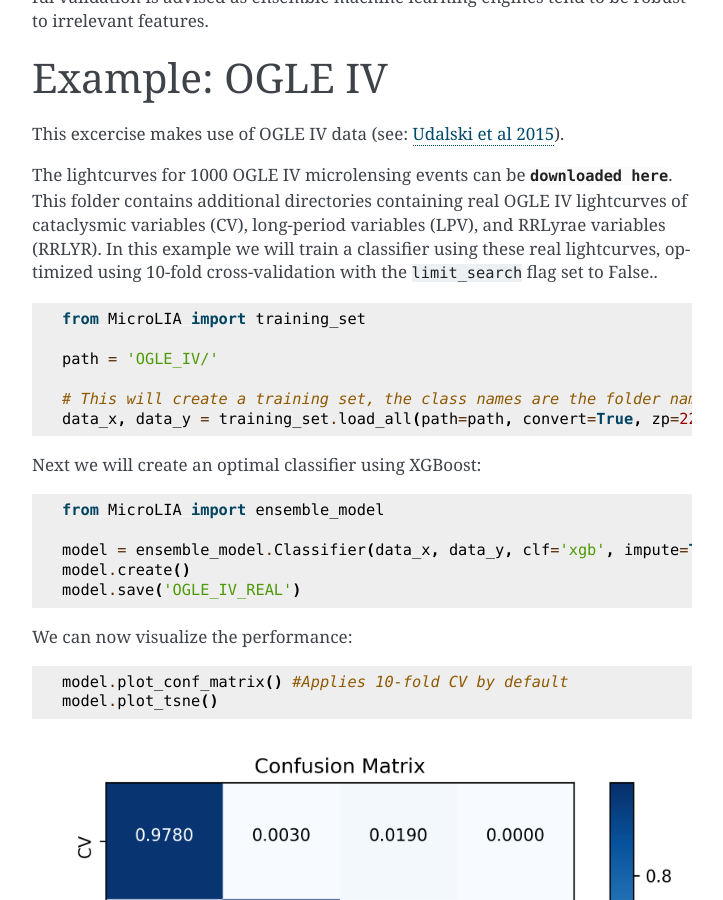
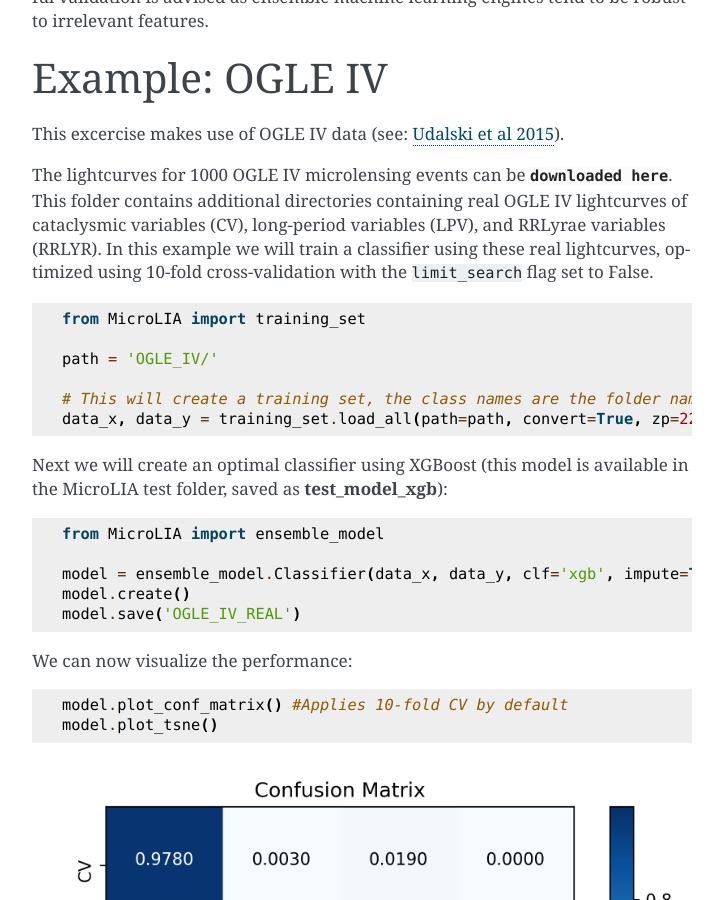
Before and after one commit to Professor-G/MicroLIA, a Sphinx documentation site: the page built from docs/source/Examples.rst, in a window 1280 px wide and 900 px high, scrolled down 16876 px. Shown: the whole window, without its empty margins (388-1111 px from the left). Built offline with Sphinx 7.4.7, drawn with Linux system fonts in a browser that asks for light colours; formulas are drawn with MathJax 3; pages that are not in the unit, such as notebooks, are missing from menus; some of the changed text lies outside the part shown.

Commit message:
adding parameter importance plot for OGLE IV example

```diff
--- a/docs/source/Examples.rst
+++ b/docs/source/Examples.rst
@@ -370,7 +370,7 @@
 
 This excercise makes use of OGLE IV data (see: `Udalski et al 2015 <http://acta.astrouw.edu.pl/Vol65/n1/pdf/pap_65_1_1.pdf>`_).
 
-The lightcurves for 1000 OGLE IV microlensing events can be :download:`downloaded here <OGLE_IV.zip>`. This folder contains additional directories containing real OGLE IV lightcurves of cataclysmic variables (CV), long-period variables (LPV), and RRLyrae variables (RRLYR). In this example we will train a classifier using these real lightcurves, optimized using 10-fold cross-validation with the ``limit_search`` flag set to False..
+The lightcurves for 1000 OGLE IV microlensing events can be :download:`downloaded here <OGLE_IV.zip>`. This folder contains additional directories containing real OGLE IV lightcurves of cataclysmic variables (CV), long-period variables (LPV), and RRLyrae variables (RRLYR). In this example we will train a classifier using these real lightcurves, optimized using 10-fold cross-validation with the ``limit_search`` flag set to False.
 
 .. code-block:: python
 
@@ -381,7 +381,7 @@
    # This will create a training set, the class names are the folder names
    data_x, data_y = training_set.load_all(path=path, convert=True, zp=22, filename='OGLE_IV_REAL_LC', apply_weights=True, save_file=True)
 
-Next we will create an optimal classifier using XGBoost:
+Next we will create an optimal classifier using XGBoost (this model is available in the MicroLIA test folder, saved as **test_model_xgb**):
 
 .. code-block:: python
 
@@ -431,7 +431,7 @@
    new_model = ensemble_model.Classifier(data_x, data_y, clf='xgb', impute=True, optimize=True, limit_search=False, opt_cv=10, n_iter=100, boruta_trials=1000, boruta_model='xgb')
    new_model.create()
 
-This new model only requires _ features, but note the difference in performance:
+This new model only requires _ features, which will in turn yield faster predictions, but note the difference in performance:
 
 .. code-block:: python
 
```
Also changed, not shown: docs/source/_static/hyper_importance_OGLEIV.png, docs/source/_static/tsne_OGLEIV.png (added), 1 other file.
